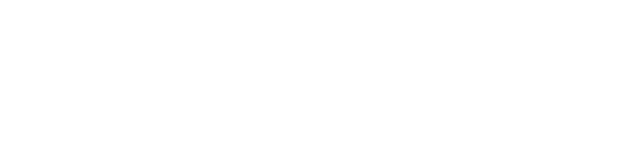
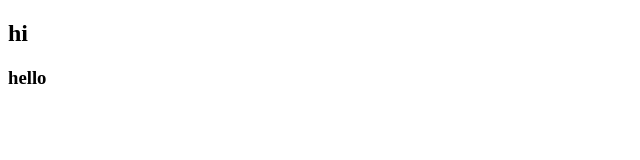
Before and after one commit to dikshadhote/minCSS_component_library, a plain HTML site: page index.html in a window 1280 px wide. Shown: the full height of the page, 0-640 px from the left. Drawn offline with Linux system fonts and the light colour scheme.

Commit message:
Headind change

```diff
--- a/index.html
+++ b/index.html
@@ -5,8 +5,10 @@
     <meta http-equiv="X-UA-Compatible" content="IE=edge">
     <meta name="viewport" content="width=device-width, initial-scale=1.0">
     <title>Document</title>
+
 </head>
 <body>
-
+    <h2>hi</h2>
+    <h3>hello</h3>
 </body>
 </html>
```
